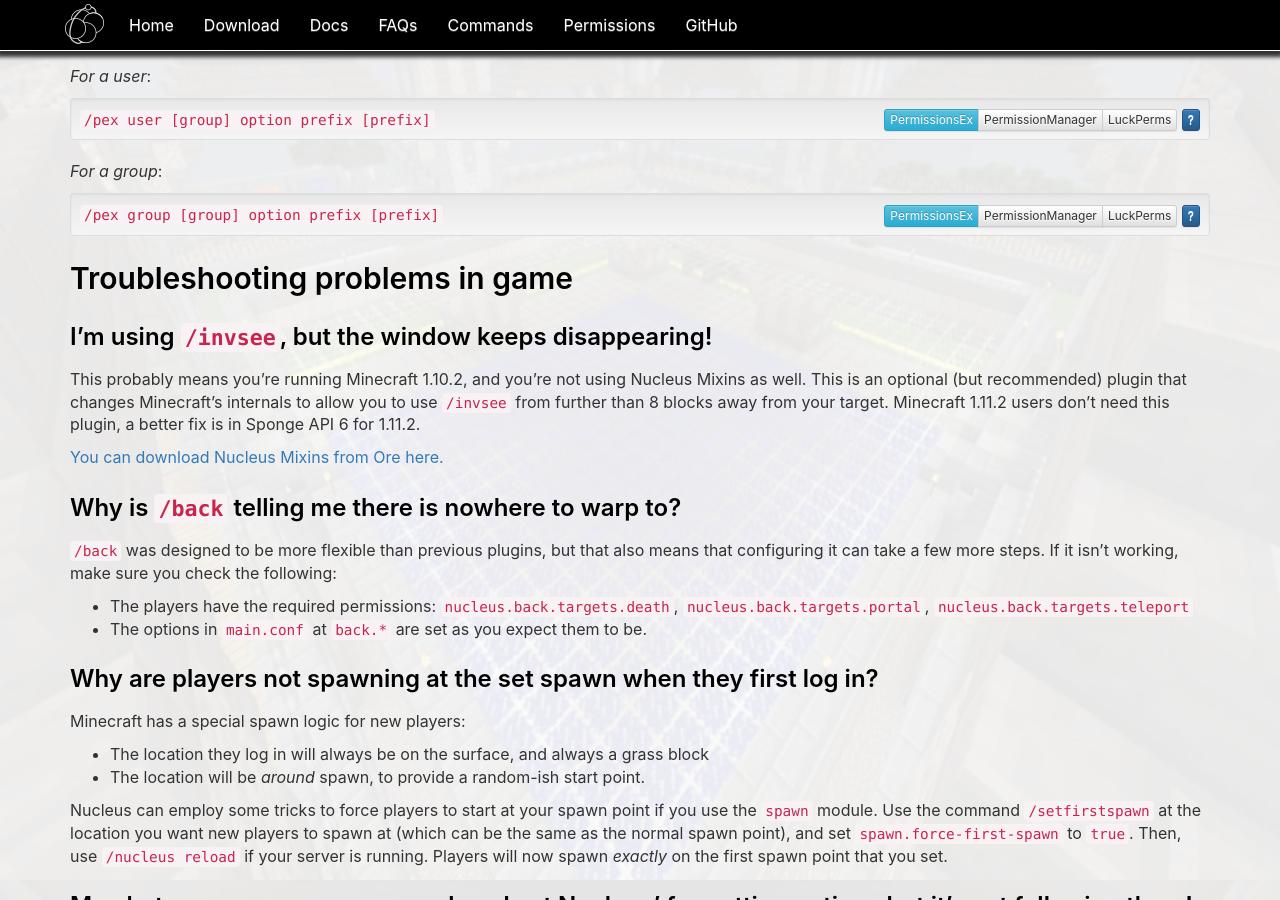
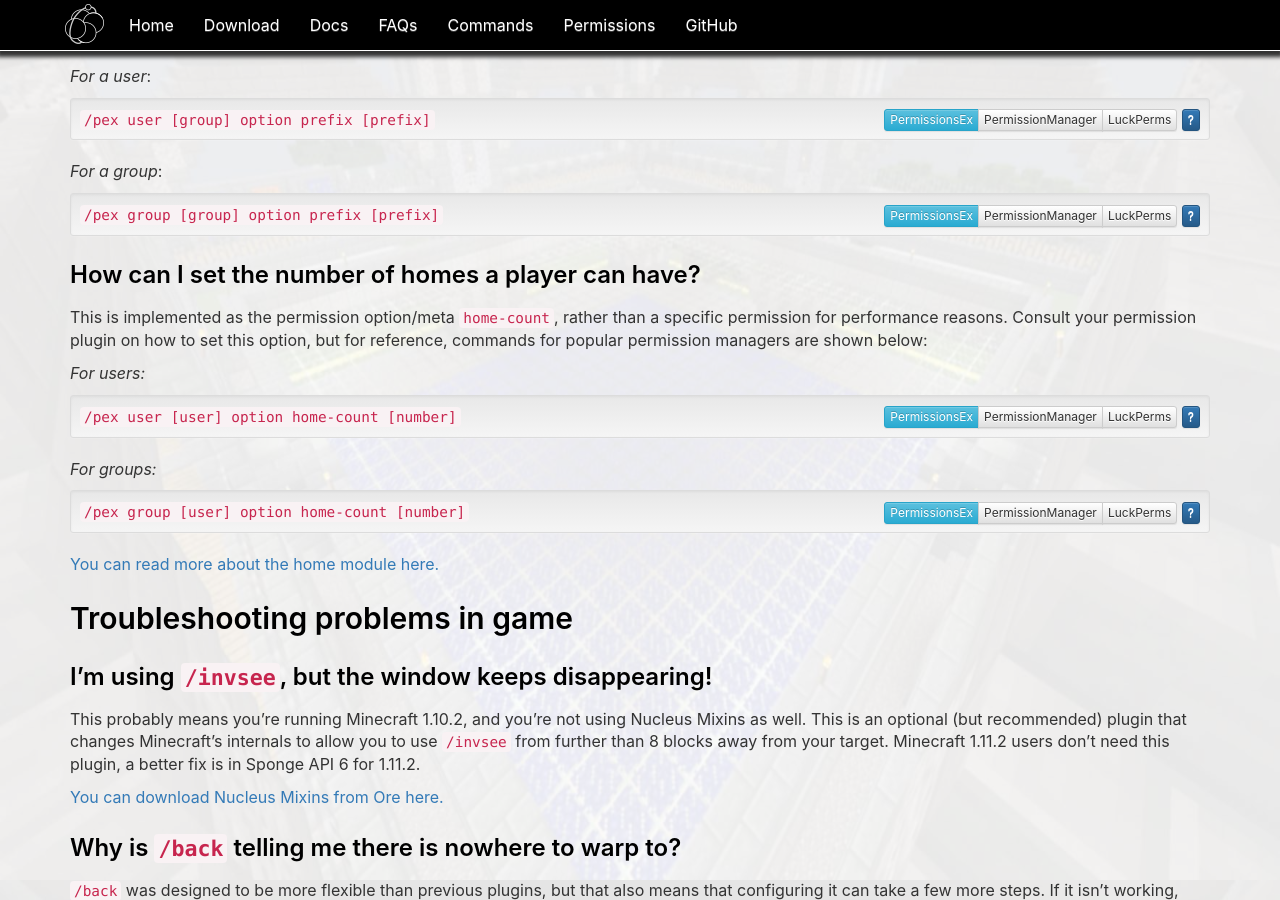
Before and after one commit to NucleusPowered/site-v1, a Jekyll site: the page built from docs/faqs.md, in a window 1280 px wide and 900 px high, scrolled down 3620 px. Built offline with Jekyll 4.4.1, drawn with Linux system fonts in a browser that asks for light colours; comment, search, counter and statistics services are not loaded.

Commit message:
Add home counts to the FAQ

```diff
--- a/docs/faqs.md
+++ b/docs/faqs.md
@@ -213,6 +213,23 @@
 _For a group_:
 {% include permissionblock.html cmdtype="groupPrefix,groupOption" user="[group]" option="prefix" value="[prefix]" %}
 
+<a class="anchor" id="home-count"></a>
+
+### [How can I set the number of homes a player can have?](#home-count)
+
+This is implemented as the permission option/meta `home-count`, rather than a specific permission for performance reasons.
+Consult your permission plugin on how to set this option, but for reference, commands for popular permission managers are shown below:
+
+<em>For users:</em>
+
+{% include permissionblock.html cmdtype="userOption" user="[user]" option="home-count" value="[number]" %}
+
+<em>For groups:</em>
+
+{% include permissionblock.html cmdtype="groupOption" user="[user]" option="home-count" value="[number]" %}
+
+[You can read more about the home module here.](modules/home.html)
+
 <a class="anchor" id="troubleshooting"></a>
 
 ## [Troubleshooting problems in game](#troubleshooting)
```
